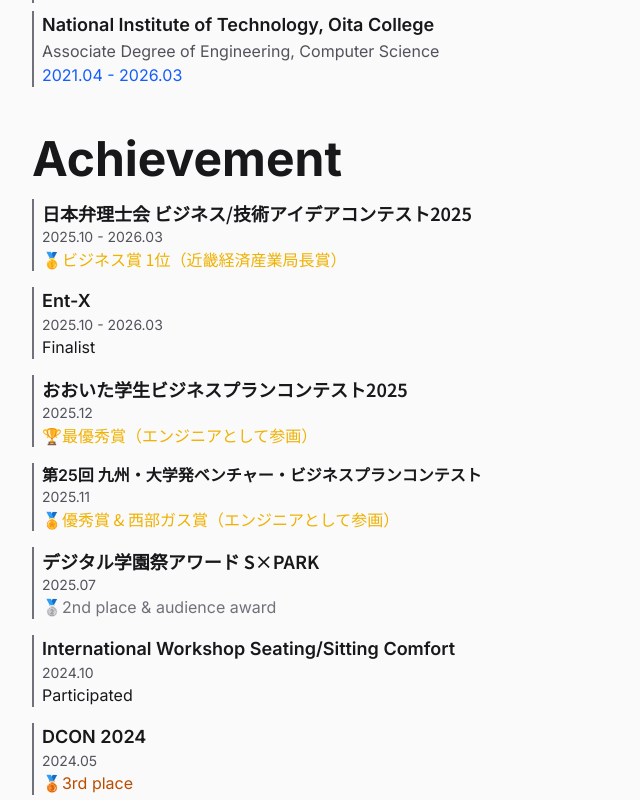
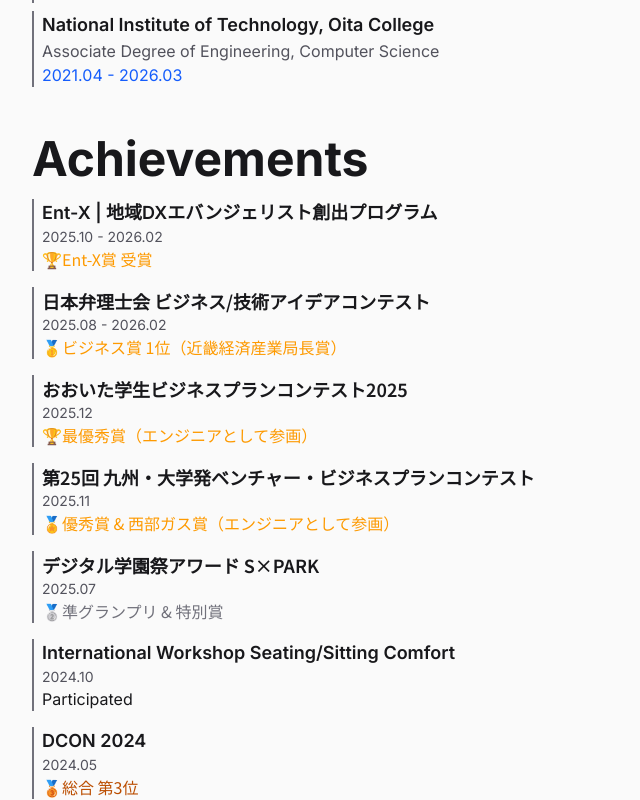
Before and after one commit to Sym521/gemi21.com, a Next.js app: page /About in a window 1280 px wide. Shown: the part 822-1622 px from the top of the page, without its empty margins (0-640 px from the left). Built offline with nearby package versions, Linux system fonts and the light colour scheme; no server answers.

Commit message:
change: update Achievements

```diff
--- a/app/About/page.tsx
+++ b/app/About/page.tsx
@@ -103,32 +103,34 @@
 				</div>
 				<div className="space-y-2">
 					<h1 className="text-4xl md:text-5xl inline-block font-bold text-left">
-						Achievement
+						Achievements
 					</h1>
 					<div className="mt-2 space-y-4">
+						<div className="border-l-2 border-zinc-500 pl-2">
+							<Link
+								href={
+									"https://kosen-ent-x.jp"
+								}
+								className="text-lg font-semibold hover:underline"
+							>
+								Ent-X | 地域DXエバンジェリスト創出プログラム
+							</Link>
+							<p className="text-sm text-zinc-600">2025.10 - 2026.02</p>
+							<p className="font-Noto_Sans_JP text-amber-500">
+								🏆Ent-X賞 受賞
+							</p>
+						</div>
 						<div className="border-l-2 border-zinc-500 pl-2">
 							<Link
 								href={"https://expo2025-jpaa.jp"}
 								className="text-lg font-Noto_Sans_JP font-semibold hover:underline"
 							>
-								日本弁理士会 ビジネス/技術アイデアコンテスト2025
+								日本弁理士会 ビジネス/技術アイデアコンテスト
 							</Link>
-							<p className="text-sm text-zinc-600">2025.10 - 2026.03</p>
-							<p className="font-Noto_Sans_JP text-yellow-500">
+							<p className="text-sm text-zinc-600">2025.08 - 2026.02</p>
+							<p className="font-Noto_Sans_JP text-amber-500">
 								🥇ビジネス賞 1位（近畿経済産業局長賞）
 							</p>
-						</div>
-						<div className="border-l-2 border-zinc-500 pl-2">
-							<Link
-								href={
-									"https://kosen-ent-x.jp/VxFGKgsi/YN-DIVxk#:~:text=%E5%89%B5%E3%82%8A%E3%81%BE%E3%81%99!-,%E5%A4%A7%E5%88%86%E9%AB%98%E5%B0%82%E3%80%8CNeurestX(%E3%83%8B%E3%83%A5%E3%83%BC%E3%83%AC%E3%82%B9%E3%83%88%E3%82%A8%E3%83%83%E3%82%AF%E3%82%B9)%E3%80%8D,-%E2%96%A0%E3%83%81%E3%83%BC%E3%83%A0%E3%83%A1%E3%83%B3%E3%83%90%E3%83%BC"
-								}
-								className="text-lg font-semibold hover:underline"
-							>
-								Ent-X
-							</Link>
-							<p className="text-sm text-zinc-600">2025.10 - 2026.03</p>
-							<p>Finalist</p>
 						</div>
 						<div className="border-l-2 border-zinc-500 pl-2">
 							<Link
@@ -140,7 +142,7 @@
 								おおいた学生ビジネスプランコンテスト2025
 							</Link>
 							<p className="text-sm text-zinc-600">2025.12</p>
-							<p className="font-Noto_Sans_JP text-yellow-500">
+							<p className="font-Noto_Sans_JP text-amber-500">
 								🏆最優秀賞（エンジニアとして参画）
 							</p>
 						</div>
@@ -149,12 +151,12 @@
 								href={
 									"https://qshu-nbc.or.jp/2025/11/12/%E2%97%86%E2%97%87%E7%AC%AC25%E5%9B%9E%E4%B9%9D%E5%B7%9E%E3%83%BB%E5%A4%A7%E5%AD%A6%E7%99%BA%E3%83%99%E3%83%B3%E3%83%81%E3%83%A3%E3%83%BC%E3%83%BB%E3%83%93%E3%82%B8%E3%83%8D%E3%82%B9%E3%83%97-2/"
 								}
-								className="text-lg　font-Noto_Sans_JP font-semibold hover:underline"
+								className="text-lg font-Noto_Sans_JP font-semibold hover:underline"
 							>
 								第25回 九州・大学発ベンチャー・ビジネスプランコンテスト
 							</Link>
 							<p className="text-sm text-zinc-600">2025.11</p>
-							<p className="font-Noto_Sans_JP text-yellow-500">
+							<p className="font-Noto_Sans_JP text-amber-500">
 								🏅優秀賞 & 西部ガス賞（エンジニアとして参画）
 							</p>
 						</div>
@@ -166,7 +168,9 @@
 								デジタル学園祭アワード S×PARK
 							</Link>
 							<p className="text-sm text-zinc-600">2025.07</p>
-							<p className="text-zinc-500">🥈2nd place & audience award</p>
+							<p className="font-Noto_Sans_JP text-zinc-500">
+								🥈準グランプリ & 特別賞
+							</p>
 						</div>
 						<div className="border-l-2 border-zinc-500 pl-2">
 							<Link
@@ -182,13 +186,15 @@
 						</div>
 						<div className="border-l-2 border-zinc-500 pl-2">
 							<Link
-								href={"https://dcon.ai"}
+								href={"https://dcon.ai/dcon2024/"}
 								className="text-lg font-semibold hover:underline"
 							>
 								DCON 2024
 							</Link>
 							<p className="text-sm text-zinc-600">2024.05</p>
-							<p className="text-amber-700">🥉3rd place</p>
+							<p className="font-Noto_Sans_JP text-amber-700">
+								🥉総合 第3位
+							</p>
 						</div>
 					</div>
 				</div>
@@ -201,7 +207,7 @@
 							Software Engineer (Intern)
 						</h2>
 						<span>
-							<p>Company A</p>
+							<p>Startup A</p>
 							<p className="text-blue-600">2024.08 - 2024.09</p>
 						</span>
 						<div className="flex gap-2 mt-1">
```
